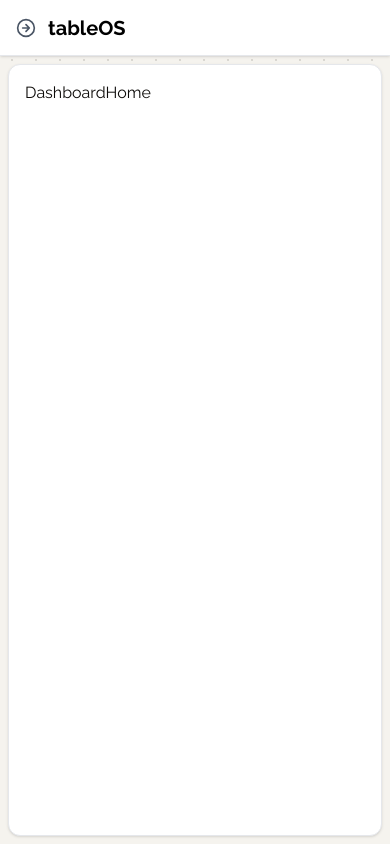
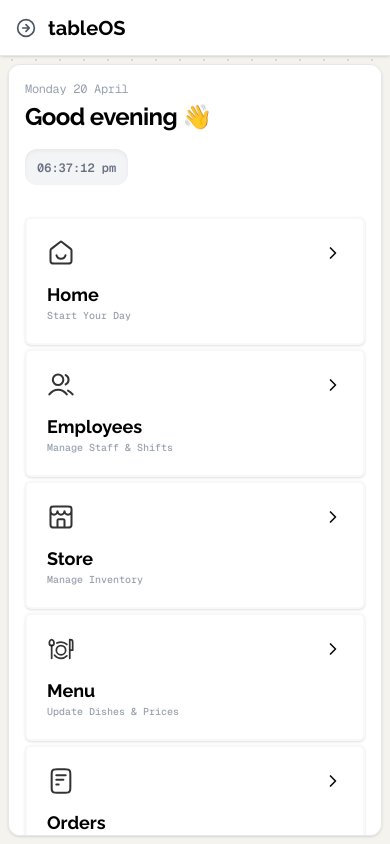
Before and after one commit to drjayaswal/tableos.web, a Next.js app: page /dashboard in a window 390 px wide. Built offline with nearby package versions, Linux system fonts and the light colour scheme.

Commit message:
eighth+ commit

```diff
--- a/app/(pages)/dashboard/layout.tsx
+++ b/app/(pages)/dashboard/layout.tsx
@@ -5,7 +5,7 @@ import Image from "next/image";
 import { usePathname } from "next/navigation";
 import React, { useEffect, useState } from "react";
 import { motion, AnimatePresence } from "framer-motion";
-import { CancelIcon, EmployeeIcon, HomeIcon, MenuIcon, OrderIcon, StoreIcon, TableIcon, UserIcon } from "@/app/components/icons/svg";
+import { CancelIcon, EmployeeIcon, HomeIcon, MenuIcon, OrderIcon, StoreIcon, TableIcon } from "@/app/components/icons/svg";
 
 const navItems = [
   { name: "Home", href: "/", icon: HomeIcon },
@@ -14,7 +14,6 @@ const navItems = [
   { name: "Menu", href: "/dashboard/menu", icon: MenuIcon },
   { name: "Orders", href: "/dashboard/orders", icon: OrderIcon },
   { name: "Tables", href: "/dashboard/tables", icon: TableIcon },
-  { name: "Account", href: "/dashboard/account", icon: UserIcon },
 ];
 
 function SidebarContent({ isCollapsed, isMobile = false, onClose }: { isCollapsed: boolean; isMobile?: boolean; onClose?: () => void; }) {
--- a/app/(pages)/dashboard/orders/page.tsx
+++ b/app/(pages)/dashboard/orders/page.tsx
@@ -512,7 +512,7 @@ export default function OrdersPage() {
 
                 {loading ? (
                     <div className="flex justify-center py-24">
-                        <Loading />
+                        <Loading className="animate-spin w-4 h-4" />
                     </div>
                 ) : (
                     <div className="space-y-12">
--- a/app/(pages)/dashboard/page.tsx
+++ b/app/(pages)/dashboard/page.tsx
@@ -1,9 +1,93 @@
-import React from 'react'
+"use client";
 
-const DashboardHome = () => {
+import { motion } from "framer-motion";
+import { useState } from "react";
+import { EmployeeIcon, HomeIcon, MenuIcon, OrderIcon, StoreIcon, TableIcon, UserIcon } from "@/app/components/icons/svg";
+
+function getGreeting() {
+  const h = new Date().getHours();
+  if (h < 12) return "Good morning";
+  if (h < 17) return "Good afternoon";
+  return "Good evening";
+}
+const navItems = [
+  { name: "Home", href: "/", icon: HomeIcon },
+  { name: "Employees", href: "/dashboard/employee", icon: EmployeeIcon },
+  { name: "Store", href: "/dashboard/store", icon: StoreIcon },
+  { name: "Menu", href: "/dashboard/menu", icon: MenuIcon },
+  { name: "Orders", href: "/dashboard/orders", icon: OrderIcon },
+  { name: "Tables", href: "/dashboard/tables", icon: TableIcon }
+];
+
+export default function DashboardHome() {
+  const [time, setTime] = useState(new Date());
+
   return (
-    <div className='bg-transparent'>DashboardHome</div>
-  )
+    <div className="space-y-8 max-w-7xl mx-auto">
+      <motion.div
+        initial={{ opacity: 0, y: -12 }}
+        animate={{ opacity: 1, y: 0 }}
+        transition={{ duration: 0.5, ease: [0.22, 1, 0.36, 1] }}
+        className="flex flex-col sm:flex-row sm:items-end justify-between gap-4"
+      >
+        <div>
+          <p className="text-xs font-mono text-gray-400 mb-1 tracking-tight">
+            {time.toLocaleDateString("en-IN", { weekday: "long", day: "numeric", month: "long" })}
+          </p>
+          <h1 className="text-2xl md:text-3xl font-bold tracking-tight text-black">
+            {getGreeting()} 👋
+          </h1>
+        </div>
+
+        <div className="flex items-center gap-2 shrink-0">
+          <div className="bg-gray-100 shadow-inner rounded-xl px-3 py-1.5">
+            <span className="text-xs font-mono font-semibold text-gray-500 tabular-nums">
+              {time.toLocaleTimeString("en-IN", { hour: "2-digit", minute: "2-digit", second: "2-digit" })}
+            </span>
+          </div>
+        </div>
+      </motion.div>
+
+      <div className="grid md:grid-cols-3 gap-1">
+        {navItems.map((item, idx) => (
+          <motion.a
+            key={item.name}
+            href={item.href}
+            className="group relative bg-white border-2 border-gray-200/30 sm:border-gray-200 rounded-md p-5 flex flex-col justify-between h-32 sm:shadow-none shadow-sm hover:shadow-sm transition-all duration-300 overflow-hidden"
+          >
+            <div className="flex items-center justify-between">
+              <item.icon size={28} className="text-black/80 group-hover:text-black transition-colors duration-300" />
+              <svg
+                width="20"
+                height="20"
+                viewBox="0 0 24 24"
+                fill="none"
+                xmlns="http://www.w3.org/2000/svg"
+              >
+                <path
+                  d="M9 18L15 12L9 6"
+                  stroke="currentColor"
+                  strokeWidth="2"
+                  strokeLinecap="round"
+                  strokeLinejoin="round"
+                />
+              </svg>
+            </div>
+            <div>
+              <h3 className="text-lg font-bold text-black leading-none">{item.name}</h3>
+              <p className="text-[10px] font-medium text-gray-400 font-mono mt-1">
+                {item.name === "Orders" ? "Manage Live & Pending Orders" :
+                  item.name === "Tables" ? "Monitor Table Status" :
+                    item.name === "Menu" ? "Update Dishes & Prices" :
+                      item.name === "Employees" ? "Manage Staff & Shifts" :
+                        item.name === "Store" ? "Manage Inventory" :
+                          item.name === "Account" ? "Manage Profile & Settings" : "Start Your Day"
+                }
+              </p>
+            </div>
+          </motion.a>
+        ))}
+      </div>
+    </div>
+  );
 }
-
-export default DashboardHome
```
Also changed, not shown: app/(pages)/how-to-use/page.tsx (+39 -25 lines), app/page.tsx (+349 -106 lines).
